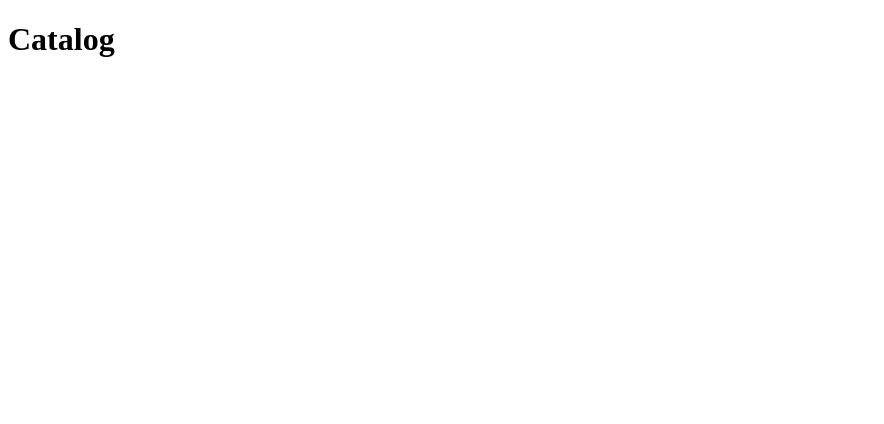
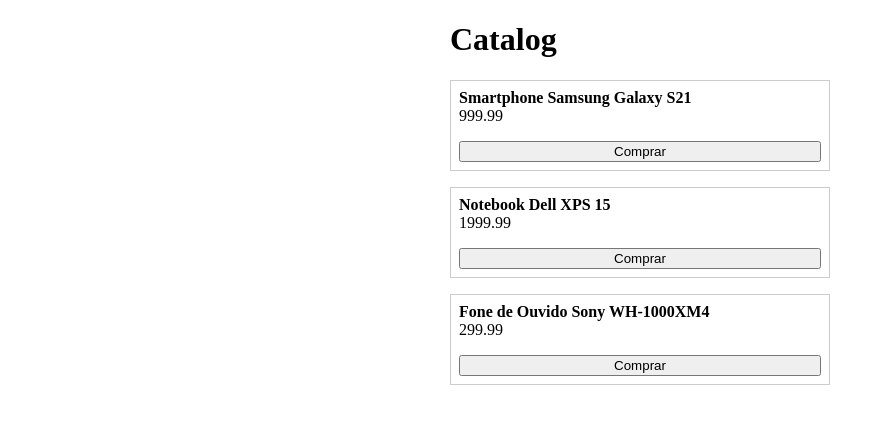
Before and after one commit to dyhalmeida/ignite-redux, a React (Vite) app: page / in a window 1280 px wide. Shown: the top 424 px of the page, without its empty margins (0-884 px from the left). Built offline with nearby package versions, Linux system fonts and the light colour scheme; data requests are answered from the project's data file.

Commit message:
feat: add hook useProducts

```diff
--- /dev/null
+++ b/src/data/hooks/useProducts.tsx
@@ -0,0 +1,28 @@
+import { useEffect, useState } from "react";
+import { api } from "../services/api";
+import { IProduct } from "../store/cart/interfaces/product.interface";
+
+export function useProducts() {
+
+  const [products, setProducts] = useState<IProduct[]>([])
+  const [isFecthing, setIsFecthing] = useState(true)
+
+  useEffect(() => {
+    (async () => {
+      try {
+        const response = await api.get('products')
+        setProducts(response.data)
+      } catch (error) {
+        console.error(error)
+      } finally {
+        setIsFecthing(false)
+      }
+    })()
+  }, [])
+
+  return {
+    products,
+    isFecthing
+  }
+
+}
--- a/src/ui/components/Catalog/index.tsx
+++ b/src/ui/components/Catalog/index.tsx
@@ -1,10 +1,41 @@
 import { useSelector } from 'react-redux'
+import { useProducts } from '../../../data/hooks/useProducts'
 
 export function Catalog() {
 
+  const { products } = useProducts()
+
   const state = useSelector(state => state)
 
-  console.log(state)
 
-  return <h1>Catalog</h1>
+  return (
+    <main style={{
+      width: '100%',
+      maxWidth: '380px',
+      margin: '0 auto'
+    }}>
+      <h1>Catalog</h1>
+
+      {products.map(product => (
+        <article key={product.id} style={{
+          display: 'flex',
+          flexDirection: 'column',
+          marginBottom: '1rem',
+          padding: '0.5rem',
+          gap: '1rem',
+          border: '1px solid #ccc'
+        }}>
+          <div style={{
+            display: 'flex',
+            flexDirection: 'column',
+          }}>
+            <strong>{product.title}</strong>
+            <span>{product.price}</span>
+          </div>
+
+          <button type='button'>Comprar</button>
+        </article>
+      ))}
+    </main>
+  )
 }
```
